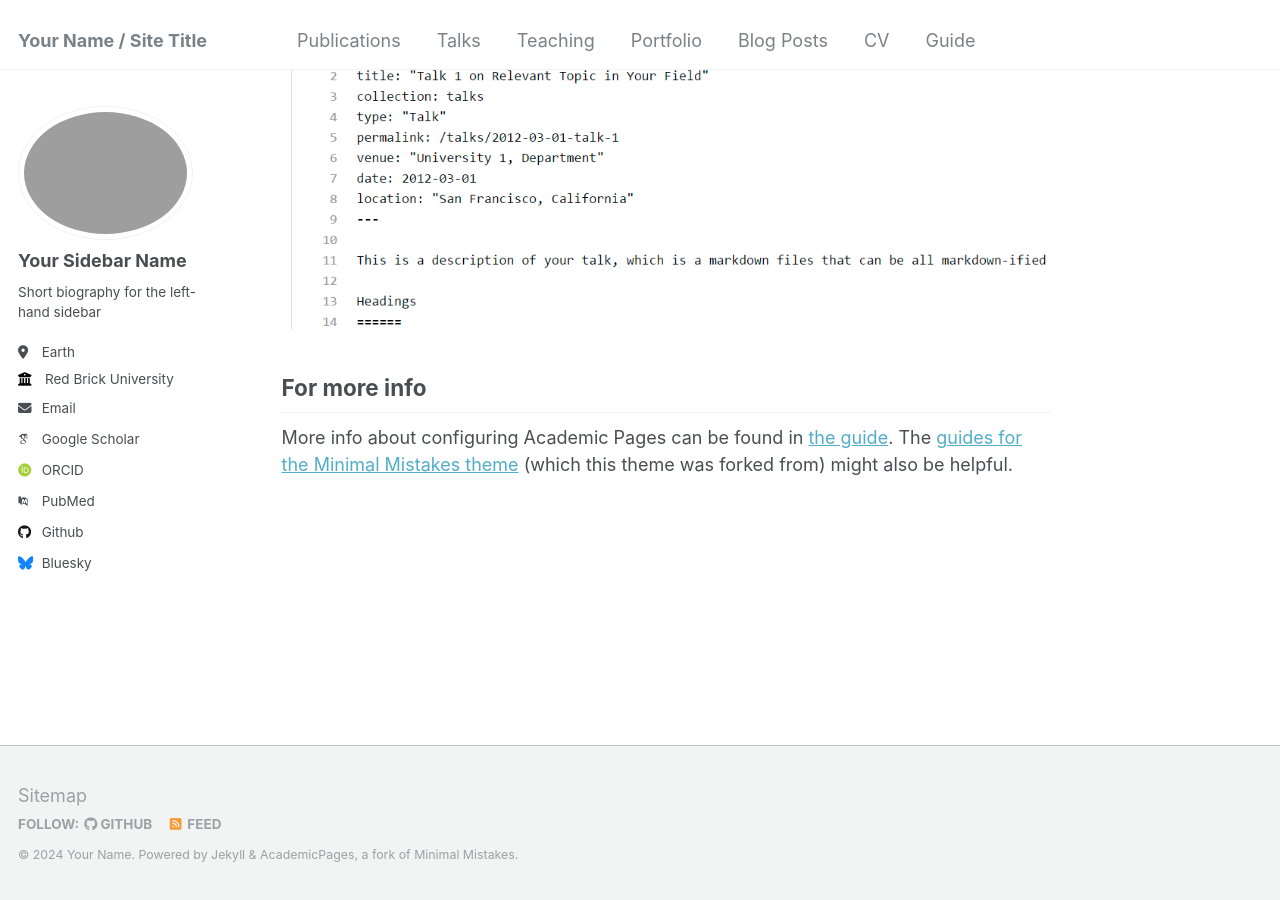
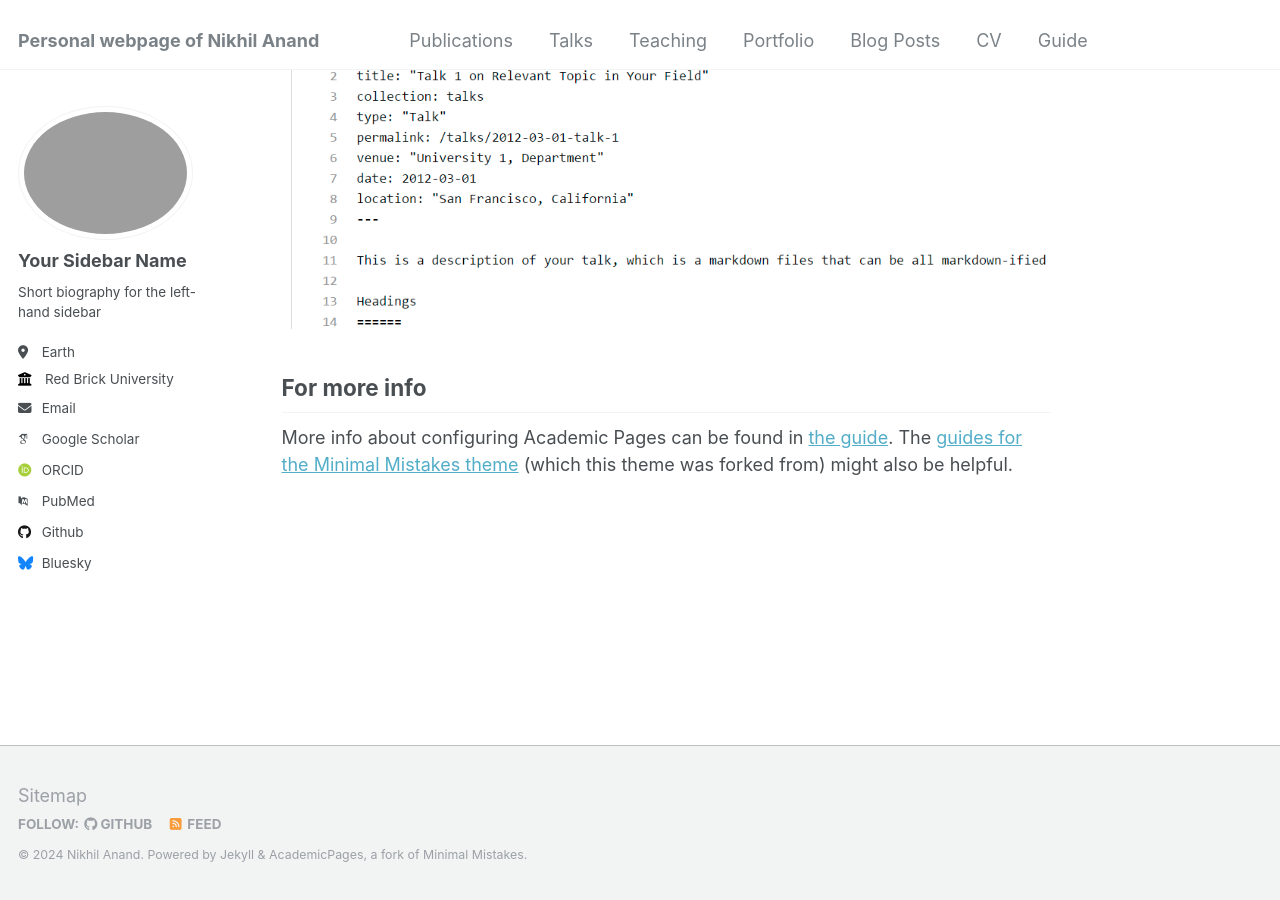
Before and after one commit to nikhilanand91/nikhilanand91.github.io, a Jekyll site: the page built from _pages/about.md, in a window 1280 px wide and 900 px high, scrolled down 2660 px. Built offline with Jekyll 4.4.1, drawn with Linux system fonts in a browser that asks for light colours; some web fonts are replaced.

```diff
--- a/_config.yml
+++ b/_config.yml
@@ -8,13 +8,13 @@
 
 # Basic Site Settings
 locale                   : "en-US"
-title                    : "Your Name / Site Title"
+title                    : "Personal webpage of Nikhil Anand"
 title_separator          : "-"
-name                     : &name "Your Name"
-description              : &description "personal description"
-url                      : https://academicpages.github.io # the base hostname & protocol for your site e.g. "https://mmistakes.github.io"
+name                     : &name "Nikhil Anand"
+description              : &description "Sr. Research Scientist @ Kempner Institute, Harvard University"
+url                      : https://nikhilanand91.github.io # the base hostname & protocol for your site e.g. "https://mmistakes.github.io"
 baseurl                  : "" # the subpath of your site, e.g. "/blog"
-repository               : "academicpages/academicpages.github.io"
+repository               : "nikhilanand91/academicpages.github.io"
 
 # Site Author - The following control what appear as part of the author content on the side bar.
 #               If a field is blank the icon and link will not appear, otherwise it will be shown.
```
Also changed, not shown: 1 other file.
